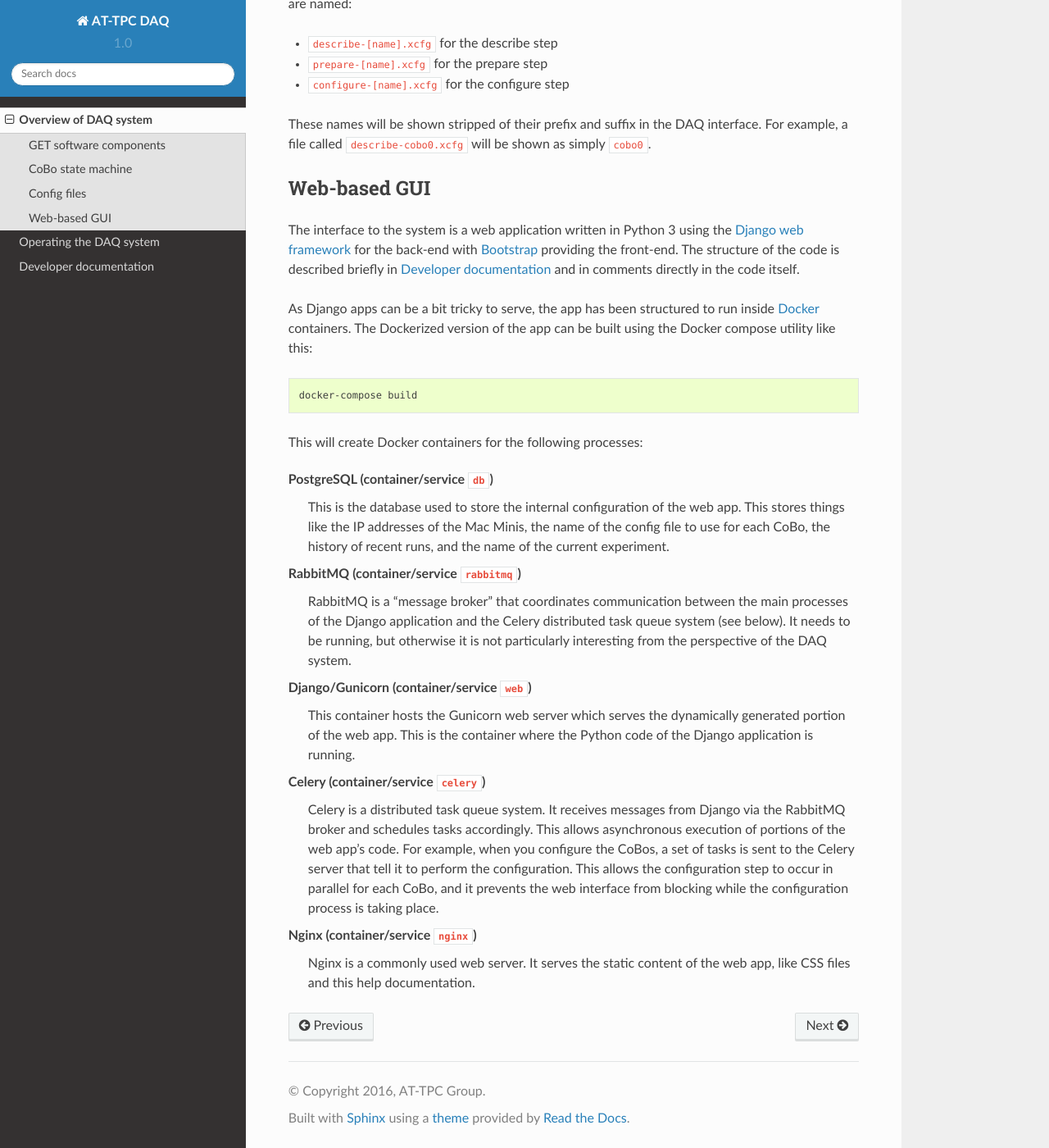
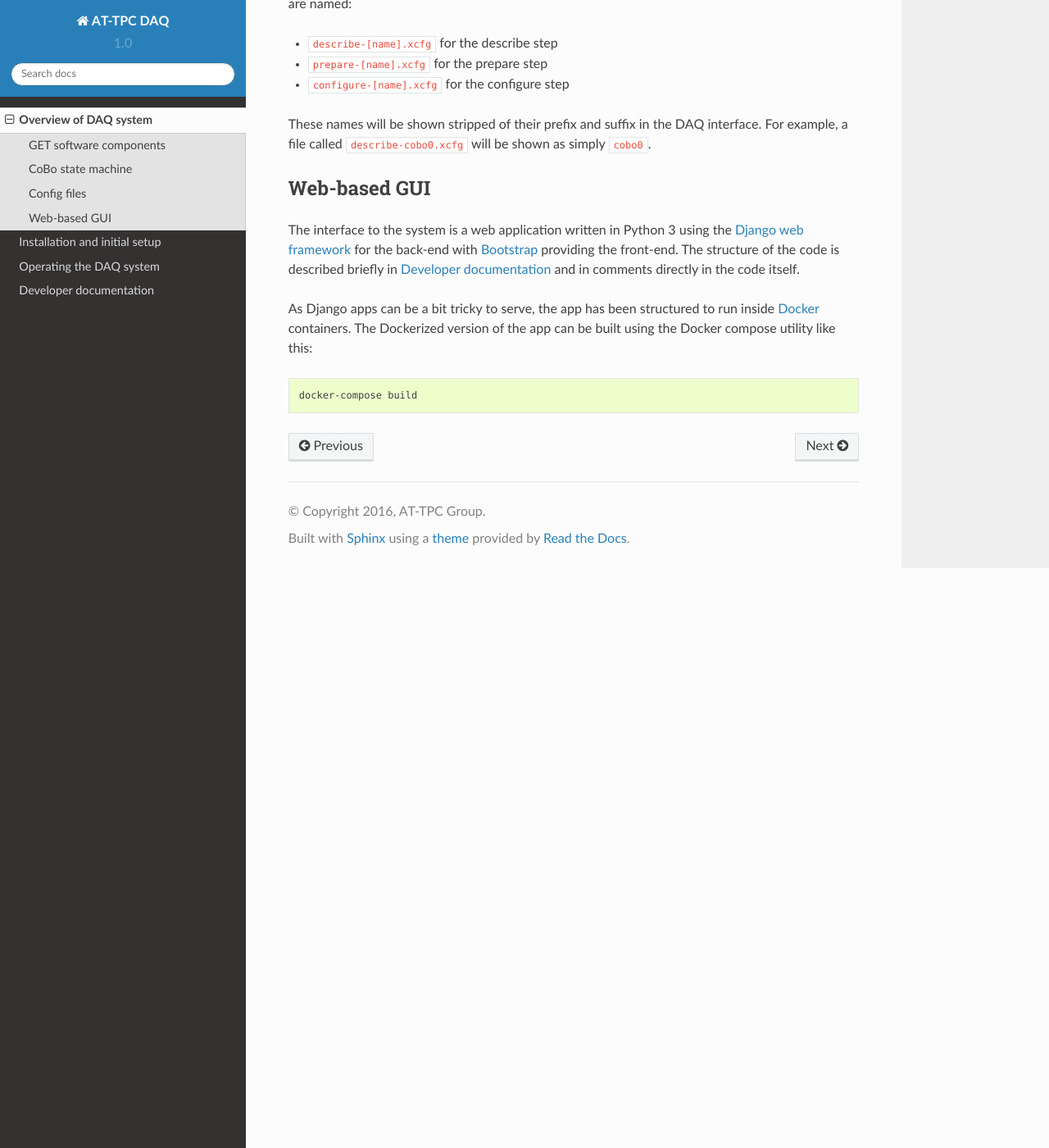
Before and after one commit to ATTPC/attpc-daq, a Sphinx documentation site: the page built from web/doc/overview.rst, in a window 1280 px wide and 1400 px high, scrolled down 1401 px. Shown: the whole window at 82% size. Built offline with Sphinx 7.4.7 and the Read the Docs theme 2.0.0, drawn with Linux system fonts in a browser that asks for light colours.

Commit message:
Docs: Wrote a bit about installation.

```diff
--- a/web/doc/overview.rst
+++ b/web/doc/overview.rst
@@ -67,30 +67,3 @@
 ..  code-block:: shell
 
     docker-compose build
-
-This will create Docker containers for the following processes:
-
-PostgreSQL (container/service ``db``)
-    This is the database used to store the internal configuration of the web app. This stores things like the IP
-    addresses of the Mac Minis, the name of the config file to use for each CoBo, the history of recent runs, and the
-    name of the current experiment.
-
-RabbitMQ (container/service ``rabbitmq``)
-    RabbitMQ is a "message broker" that coordinates communication between the main processes of the Django application
-    and the Celery distributed task queue system (see below). It needs to be running, but otherwise it is not
-    particularly interesting from the perspective of the DAQ system.
-
-Django/Gunicorn (container/service ``web``)
-    This container hosts the Gunicorn web server which serves the dynamically generated portion of the web app. This
-    is the container where the Python code of the Django application is running.
-
-Celery (container/service ``celery``)
-    Celery is a distributed task queue system. It receives messages from Django via the RabbitMQ broker and schedules
-    tasks accordingly. This allows asynchronous execution of portions of the web app's code. For example, when you
-    configure the CoBos, a set of tasks is sent to the Celery server that tell it to perform the configuration. This
-    allows the configuration step to occur in parallel for each CoBo, and it prevents the web interface from blocking
-    while the configuration process is taking place.
-
-Nginx (container/service ``nginx``)
-    Nginx is a commonly used web server. It serves the static content of the web app, like CSS files and this help
-    documentation.
```
Also changed, not shown: web/doc/index.rst (+6 -5 lines), web/doc/installation.rst (added, +151 -0 lines), web/doc/images/add_experiment.png (added), web/doc/images/admin_login.png (added), web/doc/images/admin_page.png (added).
